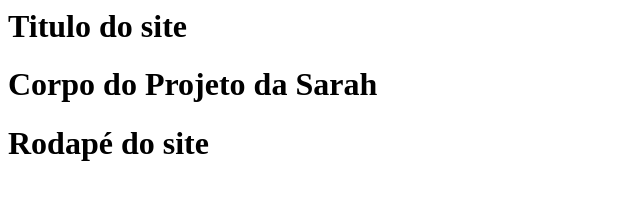
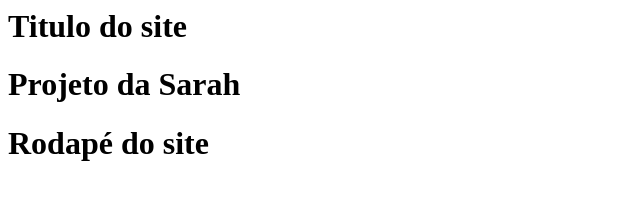
Before and after one commit to sarahluiz/curso-git, a plain HTML site: page index.html in a window 1280 px wide. Shown: the whole page, without its empty margins (0-640 px from the left). Drawn offline with Linux system fonts and the light colour scheme.

Commit message:
mudando o corpo

```diff
--- a/index.html
+++ b/index.html
@@ -3,7 +3,7 @@
         <h1>Titulo do site</h1>
     </head>
     <body>
-        <h1>Corpo do Projeto da Sarah</h1>
+        <h1>Projeto da Sarah</h1>
         <h1>Rodapé do site</h1>
     </body>
 </html>
```
